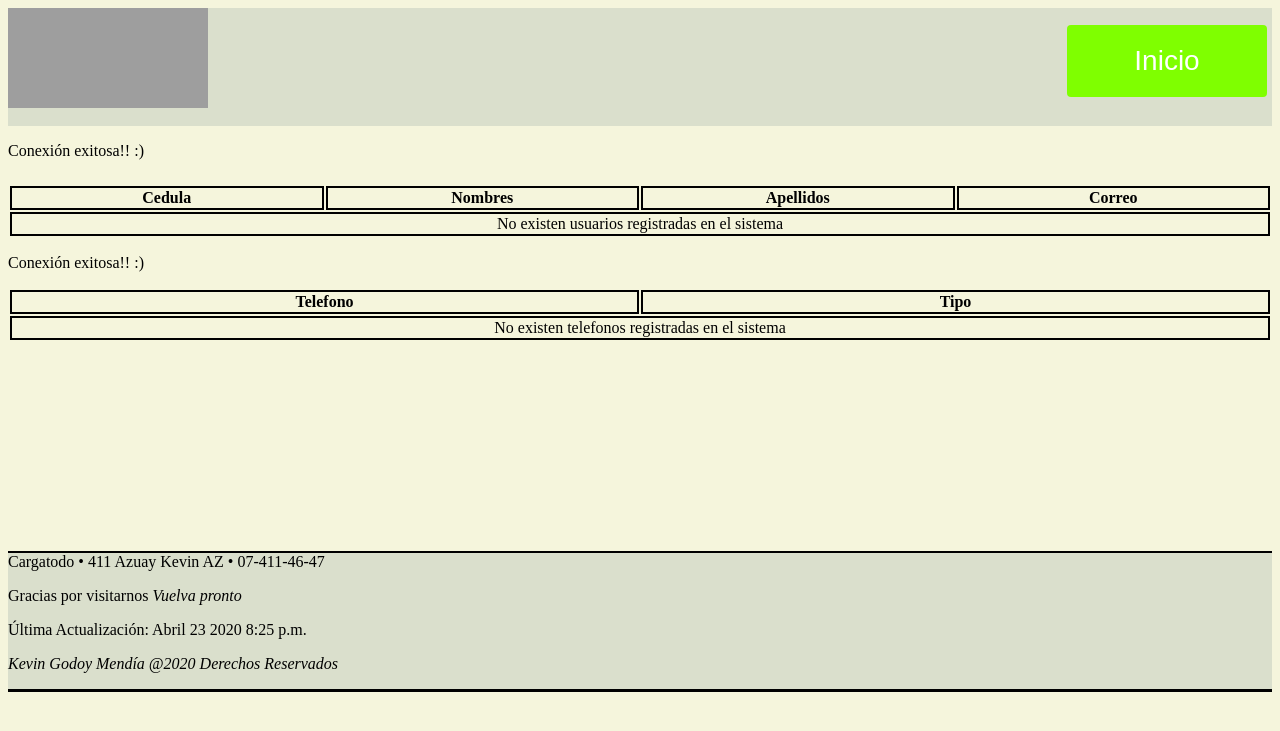
After one commit to KevinGodoy98/Practica04-Mi-Agenda-Telef-nica, a PHP site: page /public/vista/listarUsuarios.php in a window 1280 px wide. The commit adds this page. Shown: the top 731 px of the page. Run offline with PHP 8.4, Linux system fonts and the light colour scheme; data that the repository does not hold is empty; grey boxes are pictures that could not be loaded.

Commit message:
Recuperar telefono

```diff
--- a/public/controlador/Login.php
+++ b/public/controlador/Login.php
@@ -7,8 +7,7 @@
  $result = $conn->query($sql);
  if ($result->num_rows > 0) {
  $_SESSION['isLogged'] = TRUE;
- echo "<p>Logeo exitoso!! :)</p>";
- //header("Location: ");
+ header("Location: ../vista/listarUsuarios.php");
  } else {
     echo "<script>
           alert('Cuenta no registrada');
--- a/public/controlador/crear_usuario.php
+++ b/public/controlador/crear_usuario.php
@@ -21,7 +21,7 @@
  $rol = isset($_POST["rol"]) ? mb_strtoupper(trim($_POST["rol"]), 'UTF-8') : null;
  $Correo = isset($_POST["Correo"]) ? trim($_POST["Correo"]): null;
  $password = isset($_POST["password"]) ? trim($_POST["password"]) : null;
- $numero = isset($_POST["numero"]) ? mb_strtoupper(trim($_POST["numero"]), 'UTF-8') : null;
+ $numero = isset($_POST["telefono"]) ? mb_strtoupper(trim($_POST["telefono"]), 'UTF-8') : null;
  $tipo = isset($_POST["tipo"]) ? mb_strtoupper(trim($_POST["tipo"]), 'UTF-8') : null;
  $operadora = isset($_POST["operadora"]) ? mb_strtoupper(trim($_POST["operadora"]), 'UTF-8') : null;
 
@@ -29,7 +29,6 @@
 
     while ($row = $maxval->fetch_assoc()) {
         $Vusuario = $row['usu_codigo'];
-
     }
     $Vusuario+=1;
     echo($Vusuario);
--- /dev/null
+++ b/public/vista/listarUsuarios.php
@@ -0,0 +1,115 @@
+<!DOCTYPE html>
+<html style="
+    background: beige; ">
+<head>
+ <meta charset="UTF-8">
+ <title>Gestión de usuarios</title>
+ <link rel="stylesheet" href ="tabla.css" type="text/css" />
+</head>
+<body>
+<header style="
+    background: #afbdb363;
+    height: 118px;
+">
+            <div class="logo">
+                <nav>
+                    <a href="https://www.ups.edu.ec/sede-cuenca"><img src="https://www.pequeciencia.ups.edu.ec/imgcontenidos/2-3_Logo%20UPS.png" alt="logo" height="100" width="200"> </a>
+
+                </nav>
+
+            </div>
+            <br>
+            <div class="boton">
+                <a href="/hypermedial/Practica-PHP/Practica04-Mi-Agenda-Telef-nica/index.html"><input type="button" id="btnInicio" value="Inicio" style="float: right; width: 20%;display: inline-block;border-radius: 4px;background-color: chartreuse;border: none;color: #FFFFFF;text-align: center;font-size: 28px;padding: 20px;width: 200px;transition: all 0.5s;cursor: pointer;margin: 5px;cursor: pointer;display: inline-block;position: relative;transition: 0.5s;margin-left: 174px;margin-top: -231px;"></a>
+            </div>
+            <br>
+             <br>
+             <br>
+            <div class="boton">
+                <a href="/hypermedial/Practica-PHP/Practica04-Mi-Agenda-Telef-nica/index.html"><input type="button" id="btnInicio" value="Inicio" style="float: right; width: 20%;display: inline-block;border-radius: 4px;background-color: chartreuse;border: none;color: #FFFFFF;text-align: center;font-size: 28px;padding: 20px;width: 200px;transition: all 0.5s;cursor: pointer;margin: 5px;cursor: pointer;display: inline-block;position: relative;transition: 0.5s;margin-left: 174px;margin-top: -159px;"></a>
+            </div>
+        </header>
+
+ <table style="width:100%">
+ <tr>
+ <th>Cedula</th>
+ <th>Nombres</th>
+ <th>Apellidos</th>
+ <th>Correo</th>
+ </tr>
+
+
+ <?php
+ include '../../config/ConexionBD.php';
+$sql = "SELECT * FROM usuario ";
+ $result = $conn->query($sql);
+
+ if ($result->num_rows > 0) {
+
+ while($row = $result->fetch_assoc()) {
+ echo "<tr>";
+
+ echo " <td style=text-align:center>" . $row['usu_cedula']."</td>";
+
+ echo " <td style=text-align:center>" . $row['usu_nombres'] ."</td>";
+
+ echo " <td style=text-align:center>" . $row['usu_apellidos'] . "</td>";
+
+ echo " <td style=text-align:center>" . $row['usu_correo'] . "</td>" ;"<br>";
+ echo "</tr>";
+ }
+ } else {
+ echo "<tr>";
+ echo " <td colspan='7'> No existen usuarios registradas en el sistema </td>";
+ echo "</tr>";
+ }
+
+ ?>
+<table style=width:100%>
+ <tr>
+ <th>Telefono</th>
+ <th>Tipo</th>
+ </tr>
+
+ <?php
+
+ include '../../config/ConexionBD.php';
+$sql1= "SELECT * FROM Telefonos";
+
+ $result1 = $conn->query($sql1);
+
+ if ($result1->num_rows > 0) {
+    echo "<tr>";
+    while($row1 = $result1->fetch_assoc()) {
+    echo " <td style=text-align:center>" . $row1['tel_numero']."</td>";
+    echo " <td style=text-align:center>" . $row1['tel_tipo']."</td>";
+    echo "</tr>";
+    }
+ } else {
+ echo "<tr>";
+ echo " <td colspan='7'> No existen telefonos registradas en el sistema </td>";
+ echo "</tr>";
+ }
+
+ ?>
+ </table>
+</table>
+<footer id="piepagina" style="
+    margin-top: 209px;
+    clear: both;
+    border: rgb(86, 87, 143);
+    padding: 0px;
+    border-bottom: outset;
+    border-color: darkslategrey;
+    border-top: 2px solid black;
+    background-color: #afbdb363;
+">
+                Cargatodo • 411 Azuay Kevin AZ  • 07-411-46-47<br>
+               <p>Gracias por visitarnos <em>Vuelva pronto</em></p>
+               <p>Última Actualización:
+               <time datetime="2020-04-23">Abril 23 2020 8:25 p.m.</time></p>
+               <p><cite>Kevin Godoy Mendía @2020 Derechos Reservados</cite></p>
+</footer>
+</body>
+
+</html>
--- /dev/null
+++ b/public/vista/tabla.css
@@ -0,0 +1,11 @@
+th, td {
+    width: 25%;
+    text-align: center;
+    vertical-align: top;
+    border: 2px solid #000;
+    row-gap: 2;
+    column-span: 3;
+    border-spacing: 2;
+    padding-block-end: 2;
+
+ }
```
Also changed, not shown: public/controlador/buscar.js (added, +24 -0 lines), public/vista/Form.css (+8 -3 lines), public/vista/crear_usuario.html (+12 -1 lines), public/vista/listarTelefonos.php (deleted, +0 -46 lines), public/vista/listarTelefonosAnonimo.php (added, +140 -0 lines), public/vista/listarTelfAnonimo.html (added, +55 -0 lines).
